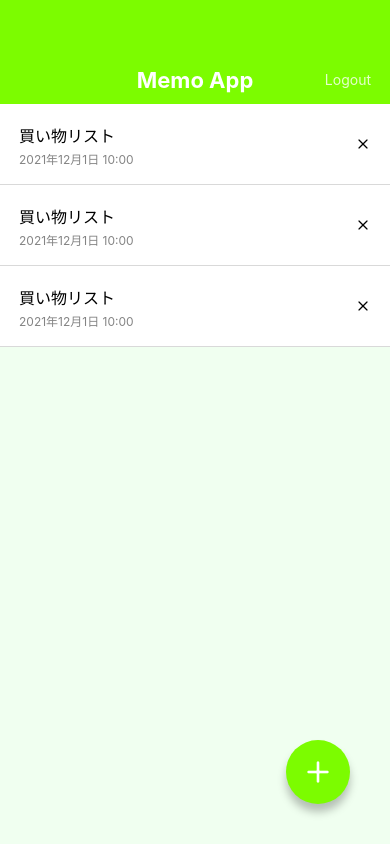
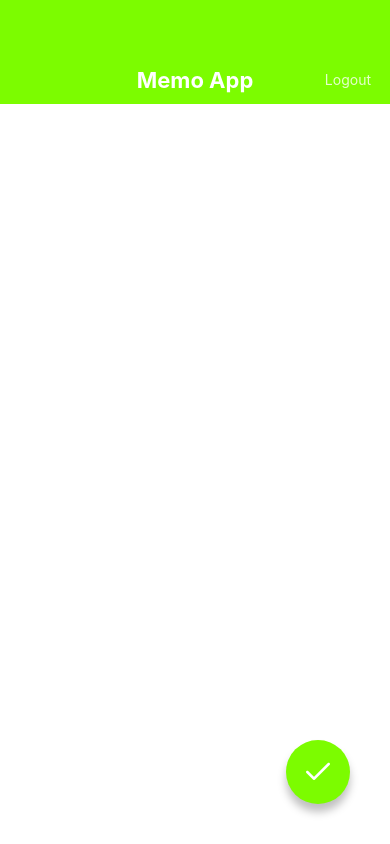
Before and after one commit to gengeso/MemoApp, a React Native app: screen / in a window 390 px wide. Built offline with nearby package versions, Linux system fonts and the light colour scheme.

Commit message:
Create MemoEditScreen and MemoCreateScreen

```diff
--- a/App.jsx
+++ b/App.jsx
@@ -2,7 +2,9 @@
 
 import MemoListScreen from "./src/screens/MemoListScreen";
 import MemoDetailScreen from "./src/screens/MemoDetailScreen";
+import MemoEditScreen from "./src/screens/MemoEditScreen";
+import MemoCreateScreen from "./src/screens/MemoCreateScreen";
 
 export default function App() {
-  return <MemoListScreen />;
+  return <MemoCreateScreen />;
 }
--- /dev/null
+++ b/src/screens/MemoCreateScreen.jsx
@@ -0,0 +1,38 @@
+import React from "react";
+import {
+  View,
+  StyleSheet,
+  TextInput,
+  KeyboardAvoidingView,
+} from "react-native";
+
+import AppBar from "../components/AppBar";
+import CircleButton from "../components/CircleButton";
+
+export default function MemoCreateScreen() {
+  return (
+    <KeyboardAvoidingView style={styles.container} behavior="height">
+      <AppBar />
+      <View style={styles.inputContainer}>
+        <TextInput value="" multiline style={styles.input} />
+      </View>
+      <CircleButton name="check" />
+    </KeyboardAvoidingView>
+  );
+}
+const styles = StyleSheet.create({
+  container: {
+    flex: 1,
+  },
+  inputContainer: {
+    paddingHorizontal: 27,
+    paddingVertical: 32,
+    flex: 1,
+  },
+  input: {
+    flex: 1,
+    textAlignVertical: "top",
+    fontSize: 16,
+    lineHeight: 24,
+  },
+});
--- /dev/null
+++ b/src/screens/MemoEditScreen.jsx
@@ -0,0 +1,38 @@
+import React from "react";
+import {
+  View,
+  StyleSheet,
+  TextInput,
+  KeyboardAvoidingView,
+} from "react-native";
+
+import AppBar from "../components/AppBar";
+import CircleButton from "../components/CircleButton";
+
+export default function MemoEditScreen() {
+  return (
+    <KeyboardAvoidingView style={styles.container} behavior="height">
+      <AppBar />
+      <View style={styles.inputContainer}>
+        <TextInput value="買い物リスト" multiline style={styles.input} />
+      </View>
+      <CircleButton name="check" />
+    </KeyboardAvoidingView>
+  );
+}
+const styles = StyleSheet.create({
+  container: {
+    flex: 1,
+  },
+  inputContainer: {
+    paddingHorizontal: 27,
+    paddingVertical: 32,
+    flex: 1,
+  },
+  input: {
+    flex: 1,
+    textAlignVertical: "top",
+    fontSize: 16,
+    lineHeight: 24,
+  },
+});
```
